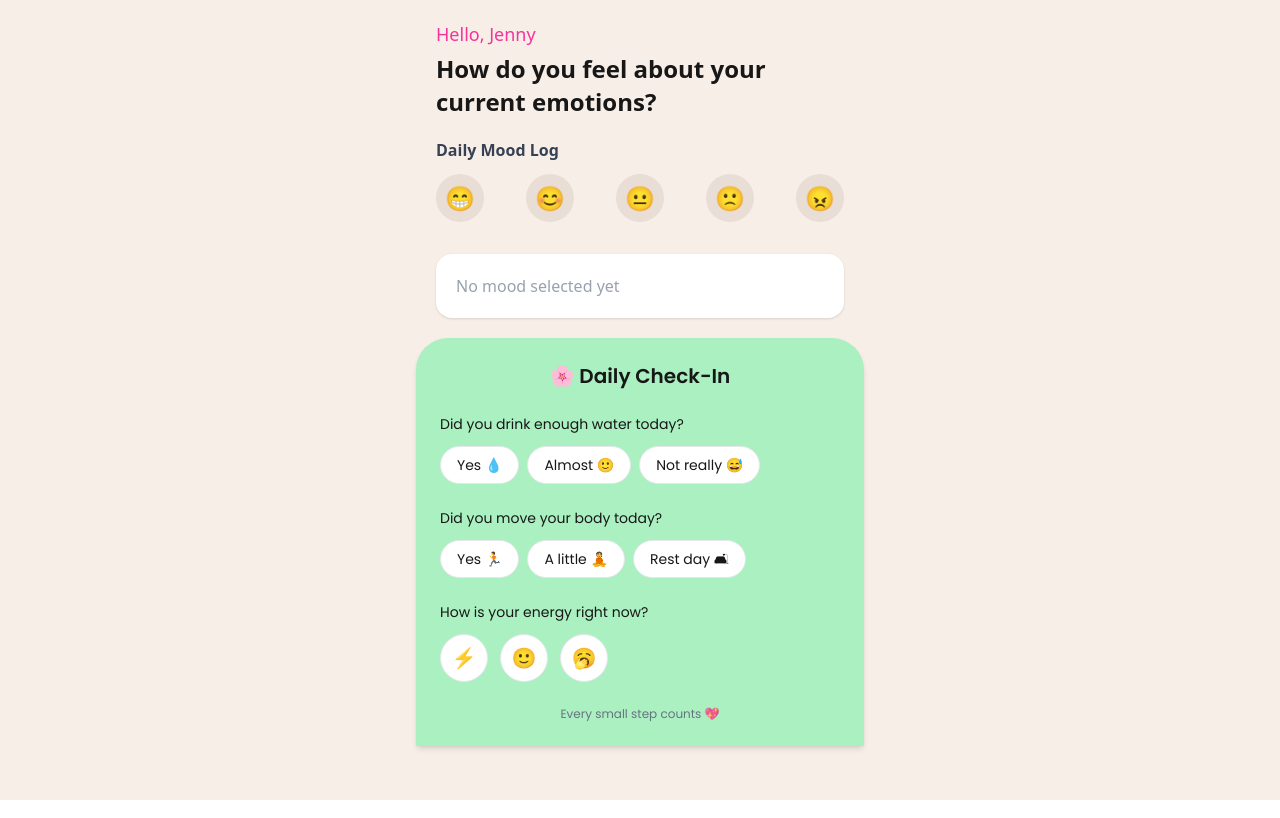
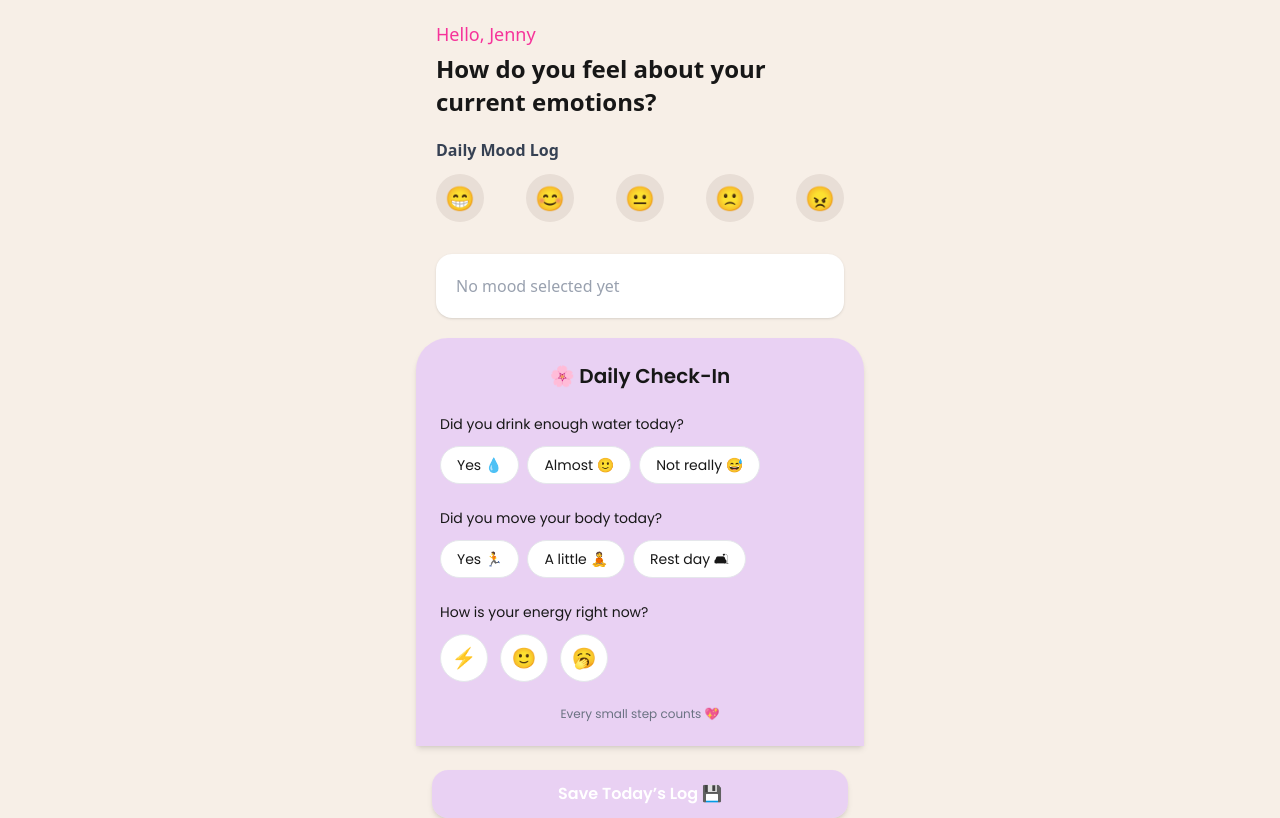
Before and after one commit to sritidev/glowup-tracker, a Next.js app: page /dashboard in a window 1280 px wide. Built offline with nearby package versions, Linux system fonts and the light colour scheme.

Commit message:
Added summary tab and saved notification

```diff
--- a/src/app/components/mood/DailyCheckInCard.js
+++ b/src/app/components/mood/DailyCheckInCard.js
@@ -16,7 +16,7 @@ export default function DailyCheckInCard({hydration,
   const inactive = "bg-white border-gray-200 hover:bg-gray-50";
 
   return (
-    <div className="max-w-md mx-auto bg-[#AAF0C1] p-6 rounded-t-4xl shadow-md space-y-6">
+    <div className="max-w-md mx-auto bg-[#dab2ff7d] p-6 rounded-t-4xl shadow-md space-y-6">
       <h2 className="text-xl font-semibold text-center">🌸 Daily Check-In</h2>
 
       {/* Hydration */}
--- a/src/app/dashboard/page.js
+++ b/src/app/dashboard/page.js
@@ -9,8 +9,38 @@ export default function Dashboard() {
     const [hydration, setHydration] = useState(null);
     const [movement, setMovement] = useState(null);
     const [energy, setEnergy] = useState(null);
+    const [message, setMessage] = useState("");
+    const [toast, setToast] = useState("");
+
+
+    const handleSave = () => {
+        if (!selectMood || !hydration || !movement || !energy) {
+            setToast("Please complete all sections first 💭");
+
+              setTimeout(() => {
+                setToast("");
+              }, 9000);
+
+            return;
+        }
+
+        setToast("Your glow-up log is saved for today 💖");
+
+        setTimeout(() => {
+            setToast("");
+        }, 3000);
+    };
+
+
     return (
         <main className="min-h-screen bg-[#f7efe7]">
+            {toast && (
+                <div className="fixed top-0 left-0 w-full z-50 animate-slideDown">
+                    <div className="mx-4 mt-4 bg-green-400 text-white py-3 rounded-xl shadow-lg text-xs font-medium text-center">
+                        {toast}
+                    </div>
+                </div>
+            )}
             <MoodSelector selectMood={selectMood} setSelectMood={setSelectMood} />
             <DailyCheckInCard
                 hydration={hydration}
@@ -26,6 +56,15 @@ export default function Dashboard() {
                 movement={movement}
                 energy={energy}
             />
+            <div className="max-w-md mx-auto mt-6 px-4 text-center">
+                <button
+                    onClick={handleSave}
+                    className="w-full bg-[#dab2ff7d] hover:bg-pink-500 text-white font-semibold py-3 rounded-2xl shadow-md transition"
+                >
+                    Save Today’s Log 💾
+                </button>
+
+            </div>
         </main>
     )
 }
```
